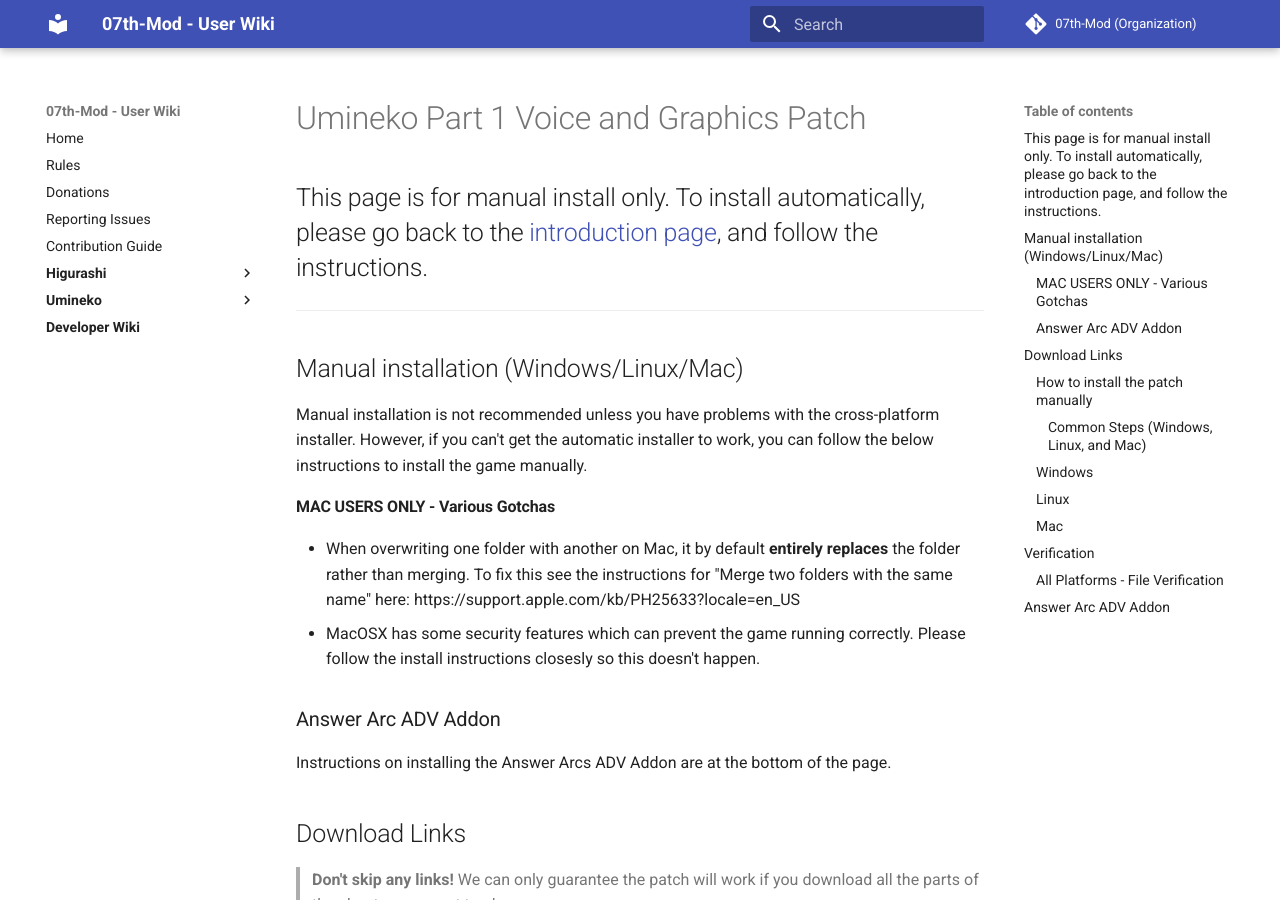
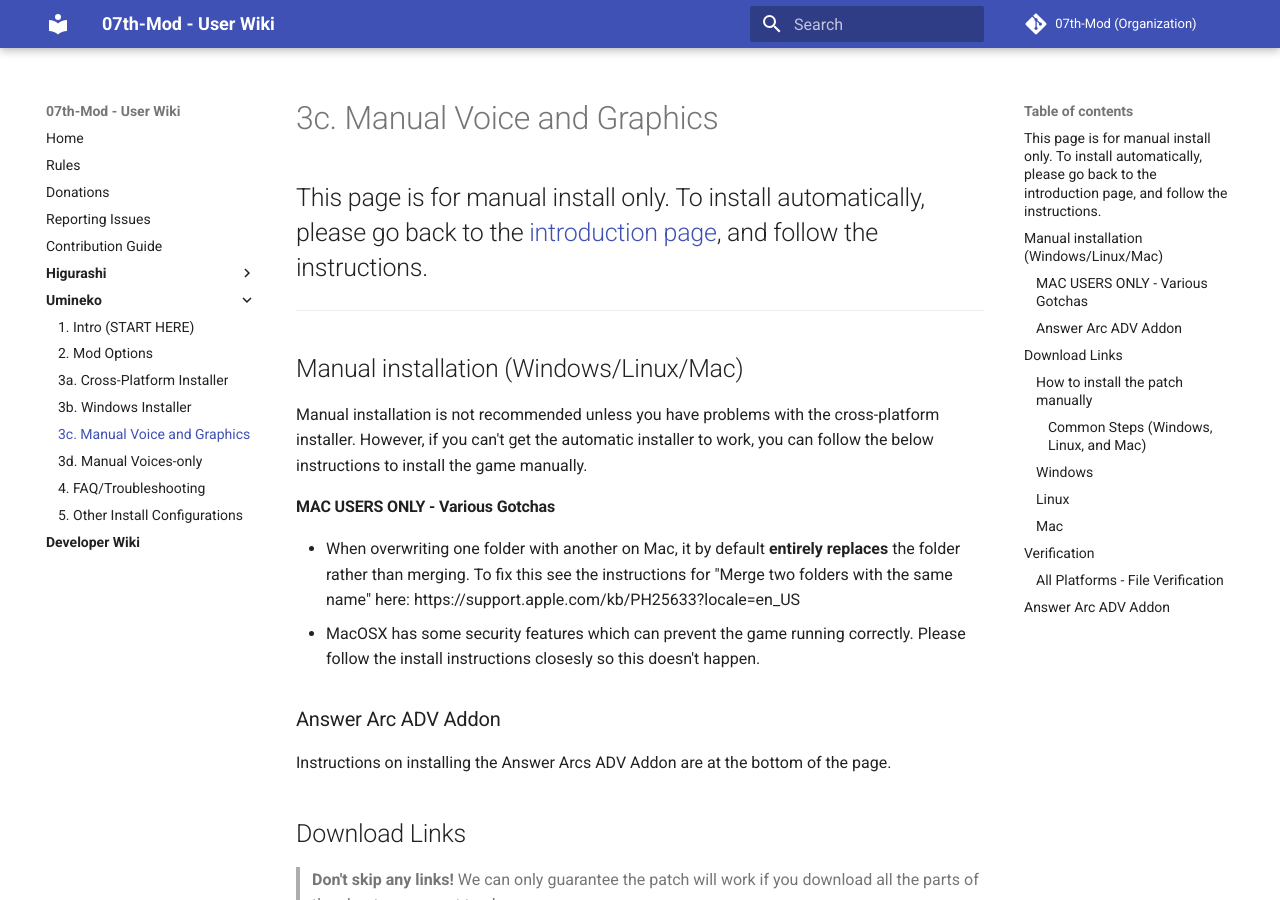
Before and after one commit to 07th-mod/wiki, an MkDocs documentation site: the page built from docs/Umineko/Umineko-Part-1---Voice-and-Graphics-Patch.md, in a window 1280 px wide and 900 px high. Built offline with MkDocs 1.6.1 and Material for MkDocs 9.7.7, drawn with Linux system fonts in a browser that asks for light colours.

Commit message:
Umineko - Fix menu link

```diff
--- a/mkdocs.yml
+++ b/mkdocs.yml
@@ -22,7 +22,7 @@
         - 2. Mod Options: Umineko/Umineko-Mod-Options.md
         - 3a. Cross-Platform Installer: Mod-Installer.md
         - 3b. Windows Installer: Umineko/Umineko-Legacy-Installer.md
-        - 3c. Manual Voice and Graphics : Umineko/Umineko-Full-Manual-Install.md
+        - 3c. Manual Voice and Graphics : Umineko/Umineko-Part-1---Voice-and-Graphics-Patch.md
         - 3d. Manual Voices-only : Umineko/Umineko-Part-1.1---Voices-only-Patch.md
         - 4. FAQ/Troubleshooting: Umineko/Umineko-Part-0-TroubleShooting-and-FAQ.md
         - 5. Other Install Configurations: Umineko/Umineko-Part-2-Other-Install-Configurations.md
```
